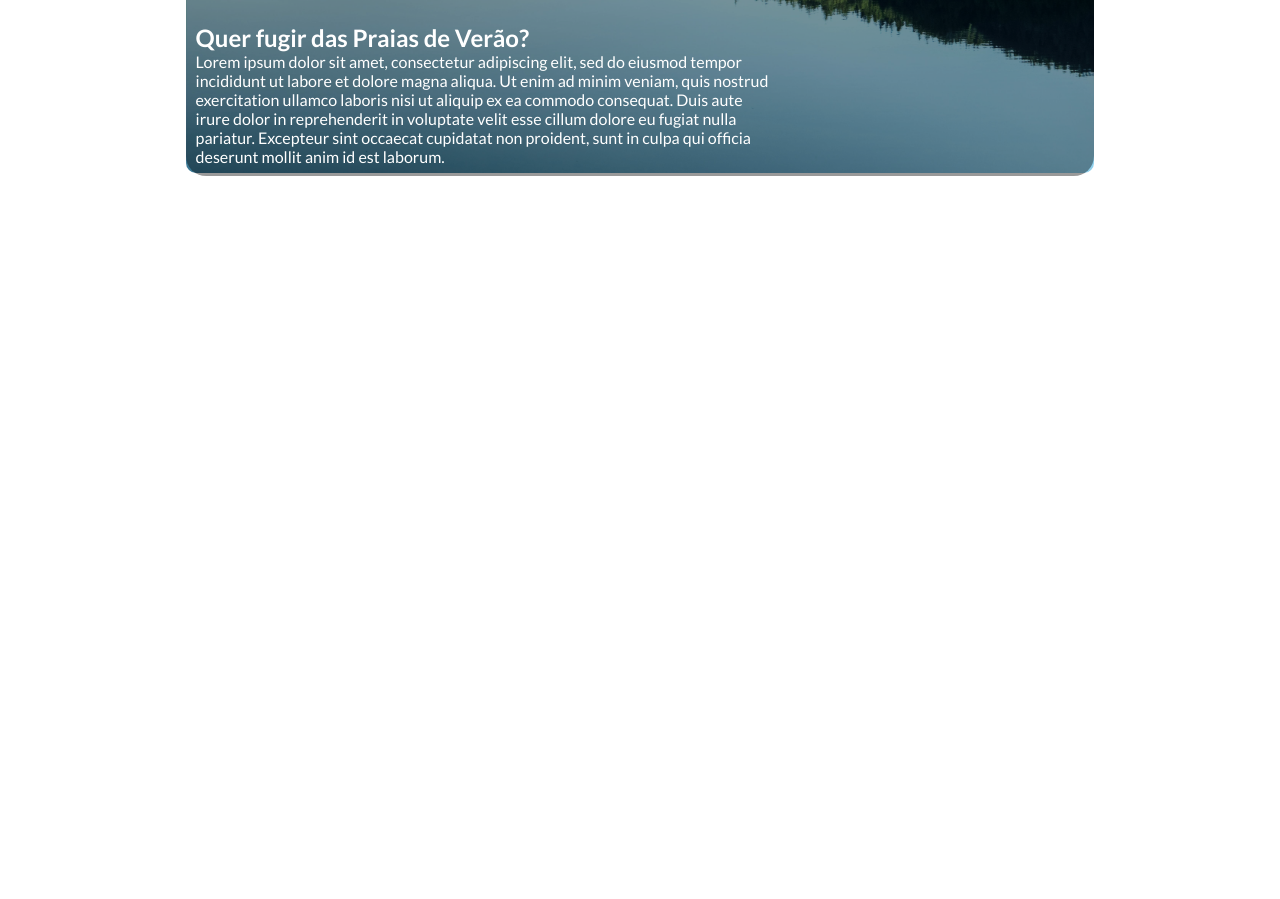
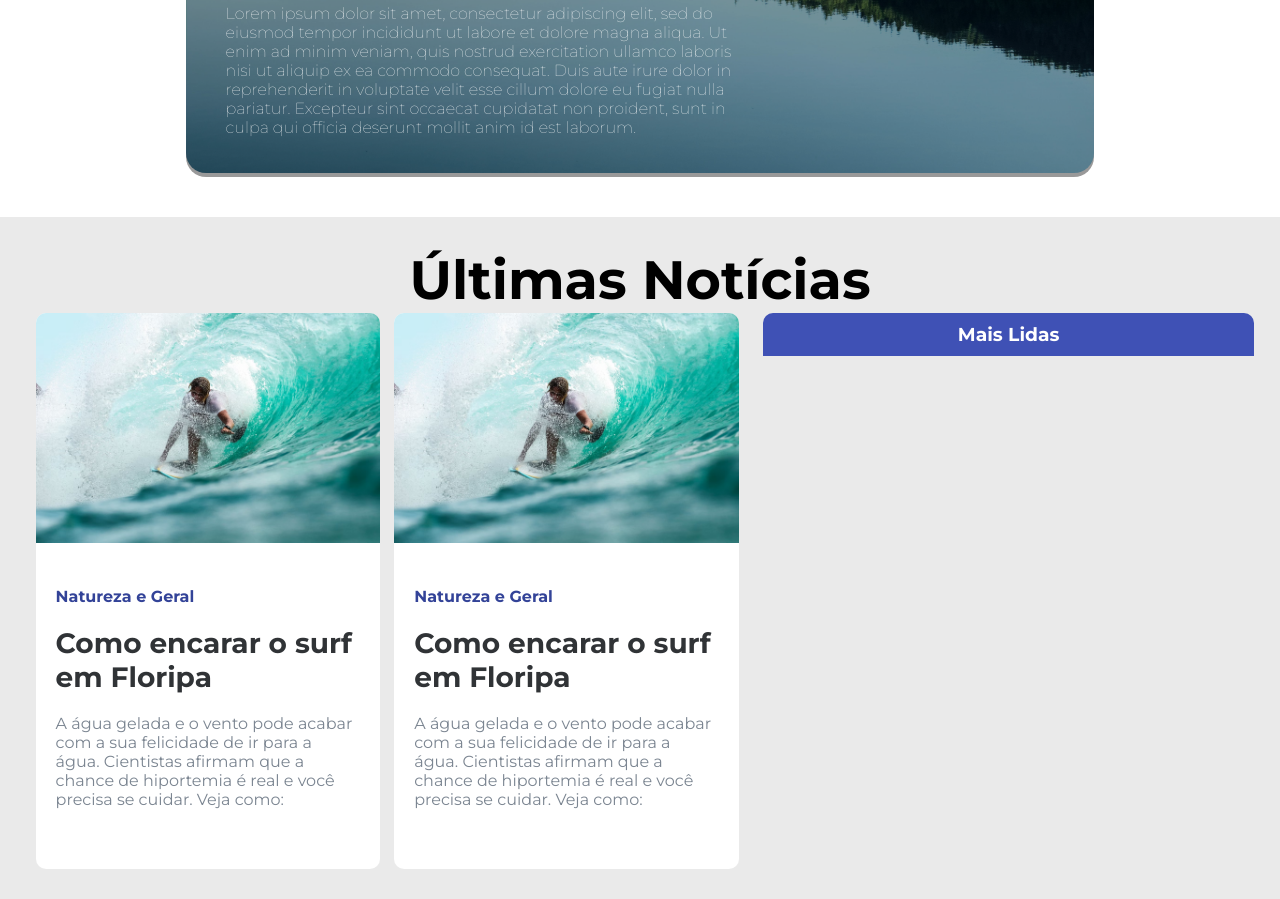
Before and after one commit to mihguelsilva/projeto-site-noticias-dankicode, a website: page views/index.html in a window 1280 px wide. Shown: the part 537-1436 px from the top of the page. Before the commit the page ends 800 px from the top, so only its background shows below. Drawn offline with Linux system fonts and the light colour scheme.

Commit message:
Finalizando esboço das últimas notícias, melhorando layout e entre outros

```diff
--- a/public/style.css
+++ b/public/style.css
@@ -3,7 +3,7 @@
     margin: 0px;
     padding: 0px;
     box-sizing: border-box;
-    font-family: 'Lato', sans-serif;
+    font-family: 'Montserrat', sans-serif;
 }
 
 header {
@@ -13,7 +13,7 @@ header {
 }
 
 .center {
-    max-width: 1100px;
+    max-width: 1280px;
     margin: 0px auto;
     padding: 0 2%;
     display: flex;
@@ -84,17 +84,26 @@ section.noticia-destaque > .center {
 
 .img-destaque img {
     width: 100%;
-    border-radius: 10px;
+    border-radius: 20px;
 }
 
 .title-destaque-descricao {
     position: absolute;
     bottom: 0;
     left: 0;
-    padding: 10px;
+    padding: 40px;
     max-width: 600px;
     color: white;
     z-index: 2;
+}
+
+.title-destaque-descricao h2 {
+    font-size: 64px;
+    margin: 20px 0;
+}
+
+.title-destaque-descricao p {
+    font-weight: lighter;
 }
 
 .overlay-destaque {
@@ -107,3 +116,69 @@ section.noticia-destaque > .center {
     z-index: 1;
     border-radius: 20px;
 }
+
+section.outras-noticias {
+    background-color: #eaeaea;
+    padding: 30px 0;
+    text-align: center;
+}
+
+section.outras-noticias h2 {
+    font-size: 54px;
+}
+
+.ultimas {
+    width: 60%;
+    padding: 0 10px;
+    display: flex;
+}
+
+.box-ultima-single {
+    width: 48%;
+    margin-right: 2%;
+    background-color: white;
+    padding-bottom: 20px;
+    height: 100%;
+    border-radius: 10px;
+    text-align: left;
+}
+
+.box-ultima-single img {
+    width: 100%;
+    border-top-left-radius: 10px;
+    border-top-right-radius: 10px;
+}
+
+.conteudo-noticia-single {
+    padding: 20px;
+}
+
+.box-ultima-single h3 {
+    color: #334398;
+    font-size: 16px;
+    margin: 20px 0;
+}
+
+.box-ultima-single h2 {
+    color: #303336;
+    font-size: 28px !important;
+}
+
+.box-ultima-single p {
+    color: #7b8591;
+    font-size: 16px;
+    margin: 20px 0;
+}
+
+.mais-lidas {
+    width: 40%;
+}
+
+.mais-lidas > h3 {
+    background-color: #3f51b5;
+    color: white;
+    text-align: center;
+    padding: 10px;
+    border-top-left-radius: 10px;
+    border-top-right-radius: 10px;
+}
--- a/views/index.html
+++ b/views/index.html
@@ -7,6 +7,7 @@
 	<link rel="preconnect" href="https://fonts.googleapis.com">
 	<link rel="preconnect" href="https://fonts.gstatic.com" crossorigin>
 	<link href="https://fonts.googleapis.com/css2?family=Lato:ital,wght@0,100;0,300;0,400;0,700;0,900;1,100;1,300;1,400;1,700;1,900&display=swap" rel="stylesheet">
+	<link href="https://fonts.googleapis.com/css2?family=Lato:ital,wght@0,100;0,300;0,400;0,700;0,900;1,100;1,300;1,400;1,700;1,900&family=Montserrat:ital,wght@0,100..900;1,100..900&display=swap" rel="stylesheet">
 	<link rel="stylesheet" href="/public/style.css">
 	<title>Página Principal</title>
     </head>
@@ -24,6 +25,7 @@
 		</div><!-- div-form-busca -->
 	    </div><!-- div-center -->
 	</header><!-- header -->
+
 	<section class="noticia-destaque">
 	    <div class="center">
 		<div class="img-destaque">
@@ -36,5 +38,38 @@
 		</div><!-- img-destaque -->
 	    </div><!-- div-center -->
 	</section><!-- section-noticia-destaque -->
+
+	<section class="outras-noticias">
+	    <div class="outras-noticias">
+		<h2>Últimas Notícias</h2>
+		<div class="center">
+		    <div class="ultimas">
+			<div class="box-ultima-single">
+			    <img src="/public/images/noticia.avif">
+			    <div class="conteudo-noticia-single">
+				<h3>Natureza e Geral</h3>
+				<h2>Como encarar o surf em Floripa</h2>
+				<p>
+				    A água gelada e o vento pode acabar com a sua felicidade de ir para a água. Cientistas afirmam que a chance de hiportemia é real e você precisa se cuidar. Veja como:
+				</p>
+			    </div><!-- div-conteudo-noticia-single -->
+			</div><!-- div-box-ultima-single -->
+			<div class="box-ultima-single">
+			    <img src="/public/images/noticia.avif">
+			    <div class="conteudo-noticia-single">
+				<h3>Natureza e Geral</h3>
+				<h2>Como encarar o surf em Floripa</h2>
+				<p>
+				    A água gelada e o vento pode acabar com a sua felicidade de ir para a água. Cientistas afirmam que a chance de hiportemia é real e você precisa se cuidar. Veja como:
+				</p>
+			    </div><!-- div-conteudo-noticia-single -->
+			</div><!-- div-box-ultima-single -->
+		    </div><!-- div-ultimas -->
+		    <div class="mais-lidas">
+			<h3>Mais Lidas</h3>
+		    </div><!-- div-mais-lidas -->
+		</div><!-- div-center -->
+	    </div><!-- div-outras-noticias -->
+	</section><!-- section-outras-noticias -->
     </body>
 </html>
```
Also changed, not shown: public/images/noticia.avif (added).
